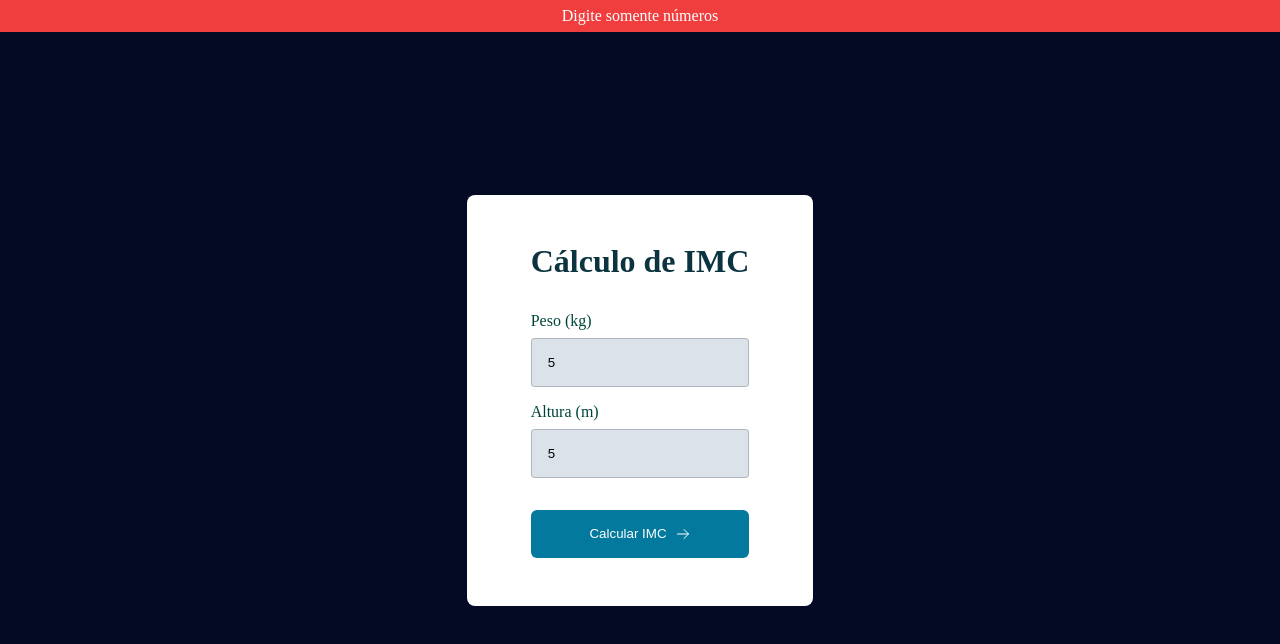
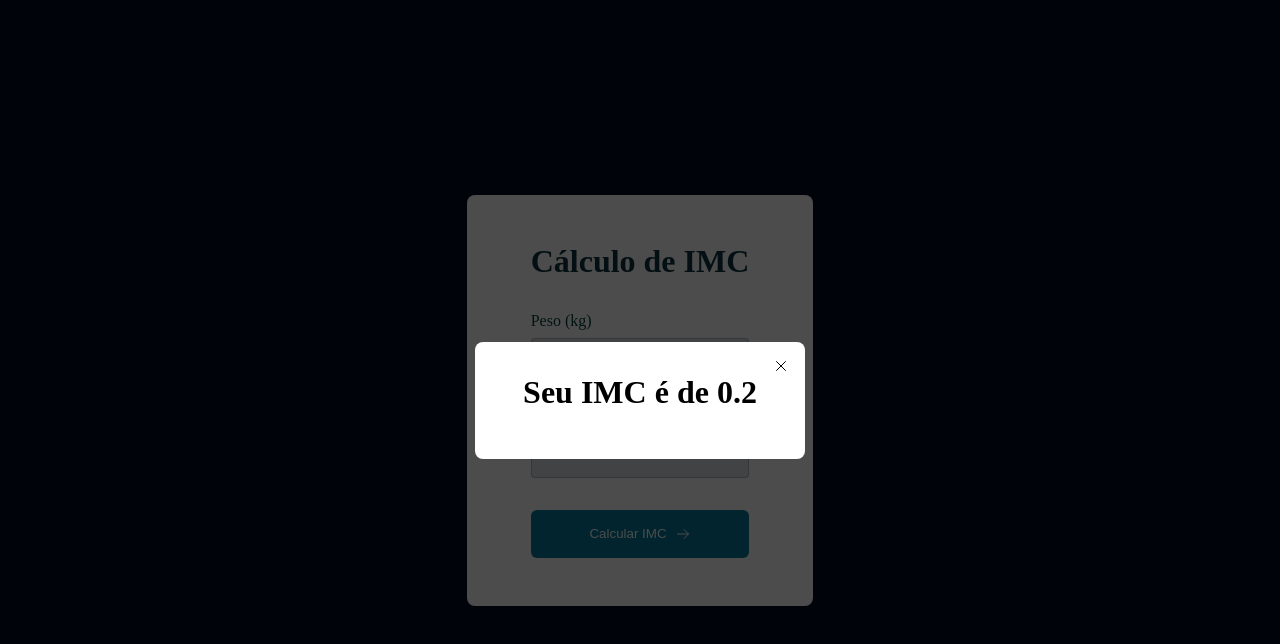
Before and after one commit to alexandrecabraldev/IMC-Calculator, a React (Vite) app: page / in a window 1280 px wide. Both pictures are taken after typing "5", "5" into the empty fields and a click on the button "Calcular IMC". Shown: the top 644 px of the page. Built offline with nearby package versions, Linux system fonts and the light colour scheme.

Commit message:
add context and closeButton

```diff
--- a/src/App.tsx
+++ b/src/App.tsx
@@ -3,28 +3,52 @@ import { ContainerTotal } from "./components/ContainerTotal";
 import { Alert } from "./components/Alert";
 import { Result } from "./components/Result";
 import { useState } from "react";
+import { ContextApp } from "./context/ContextApp";
 
 function App() {
+
+  const [validation,setValidation]=useState(true);
   const [imcValue,setImcValue] = useState(0);
 
+  let inputOne=0;
+  let inputTwo=0;
+
   function handleImc(valueImc:number){
+
     setImcValue(valueImc);
+    console.log(`imc é ${valueImc}`);
   }
 
+  function resetApp(){
+
+  }
+
+
   return (
+    <ContextApp.Provider value={{validation,setValidation,imcValue, setImcValue, inputOne, inputTwo}}>
+      <ContainerTotal>
+        <>
+          <ContainerApp onHandleImc={handleImc} />
+          {
 
-    <ContainerTotal>
-      {
+            (validation)
+            ?
+              (imcValue && imcValue!==Infinity)
+              &&
+                (
 
-        (1==1)
-        ?
-          <Alert>Digite somente números</Alert>
-        :
-          <Result imc={imcValue}/>
-      }
+                    <Result imc={Number(imcValue.toFixed(2))}/>
+                    //resetApp()
 
-      <ContainerApp onHandleImc={handleImc}/>
-    </ContainerTotal>
+                )
+            :
+              (<Alert>Digite somente números</Alert>)
+
+          }
+        </>
+
+      </ContainerTotal>
+    </ContextApp.Provider>
   )
 }
 
--- a/src/components/Alert.tsx
+++ b/src/components/Alert.tsx
@@ -3,15 +3,17 @@ import styled, {keyframes} from "styled-components";
 const SlideDown = keyframes`
     0%{
         transform: translateY(-100%);
+        animation-play-state: running;
     }
 
     100%{
         transform: translateY(0);
+        //animation-play-state: paused;
     }
 `;
 
 export const Alert = styled.div`
-    animation: ${SlideDown} 0.5s;
+    animation: ${SlideDown} 1s;
 
     display: flex;
     justify-content: center;
@@ -23,10 +25,10 @@ export const Alert = styled.div`
     max-height: 2.5rem;
     min-height: 2rem;
     width: 100%;
+    //transform: translateY(-100%);
 
     background-color: ${props=>props.theme.alert};
     color: ${props=>props.theme.white};
 
 
-
 `;
--- a/src/components/ContainerApp.tsx
+++ b/src/components/ContainerApp.tsx
@@ -4,44 +4,69 @@ import { ContainerInner } from "./ContainerInner";
 import { Button } from "./Button";
 import { ContainerInputs } from "./ContainerInputs";
 import { ArrowRight } from "phosphor-react";
-import { useState } from "react";
+import { FormEvent, useContext } from "react";
+import { ContextApp } from "../context/ContextApp";
 
 interface PropsContainerApp{
     onHandleImc:Function;
+    //onHandleButtonClick:Function;
+
 }
 
 export function ContainerApp(props:PropsContainerApp){
 
-    const [valueInputOne, setValueInputOne]= useState(0);
-    const [valueInputTwo, setValueInputTwo]= useState(0);
-    const [imc,setImc]= useState(0);
+    let {validation,imcValue,setValidation,setImcValue,inputOne,inputTwo}=useContext(ContextApp);
+
+    let imcSuport=0;
+    let validationSuport =false;
+
+    function handleChange1(inputValue:string){
+
+        inputOne = Number(inputValue);
+
+        console.log(`value 1: ${inputOne}`);
+
+   }
+
+   function handleChange2(inputValue:string){
+
+        inputTwo = Number(inputValue);
+
+        console.log(`value 2: ${inputTwo}`);
+
+    }
 
 
-   function handleChange1(inputValue:number|string){
+    function imcCalculator(event:FormEvent<HTMLFormElement>){
 
-        let inputValueOne = Number(inputValue);
-        setValueInputOne(inputValueOne);
+        event.preventDefault();
 
-        console.log(`value 1: ${valueInputOne}`);
-   }
+        if(inputOne===0 || inputTwo===0){
+            validationSuport=false;
+            //props.onHandleButtonClick(validationSuport);
+            setValidation(false);
+            console.log(validationSuport);
+            console.log(`validatio ${validation}`)
+        }else{
 
-   function handleChange2(inputValue:number|string){
-        let inputValueTwo = Number(inputValue);
-        setValueInputTwo(inputValueTwo);
+            imcSuport = inputOne/Math.pow(inputTwo,2);
+            validationSuport=true;
 
-        console.log(`value 2: ${valueInputTwo}`);
-    }
+            setValidation(validationSuport);
+            setImcValue(imcSuport);
 
-    function imcCalculator(){
-        setImc(valueInputOne/Math.pow(valueInputTwo,2));
-        props.onHandleImc(imc)
-        console.log(imc);
+            props.onHandleImc(imcSuport);
+            //props.onHandleButtonClick(validationSuport);
+            console.log(validationSuport);
+            console.log(`validatio ${validation}`)
+
+        }
+
     }
 
     return(
 
-
-            <ContainerInner>
+            <ContainerInner onSubmit={imcCalculator}>
 
                 <Title>Cálculo de IMC</Title>
 
@@ -57,10 +82,11 @@ export function ContainerApp(props:PropsContainerApp){
                         title="Altura (m)"
                         labelText="heightInput"
                         onHandleInputContainerApp={handleChange2}
+
                     />
                 </ContainerInputs>
 
-                <Button type="submit" onClick={imcCalculator}>
+                <Button type="submit">
                     <>
                         Calcular IMC
                         <ArrowRight size={16} />
@@ -69,6 +95,5 @@ export function ContainerApp(props:PropsContainerApp){
 
             </ContainerInner>
 
-
     );
 }
--- a/src/components/ContainerInner.tsx
+++ b/src/components/ContainerInner.tsx
@@ -1,6 +1,6 @@
 import styled from "styled-components";
 
-export const ContainerInner = styled.div`
+export const ContainerInner = styled.form`
     max-width: 26.75rem;
     padding: 3rem 4rem;
     background-color: ${props=>props.theme.white};
--- a/src/components/ContainerInputLabel.tsx
+++ b/src/components/ContainerInputLabel.tsx
@@ -1,5 +1,7 @@
 import { ChangeEvent } from "react";
 import styled from "styled-components";
+import { useState,useContext } from "react";
+import { ContextApp } from "../context/ContextApp";
 
 interface PropsContainerInputLabel{
     title:string;
@@ -9,22 +11,41 @@ interface PropsContainerInputLabel{
 
 export function ContainerInputLabel(props:PropsContainerInputLabel){
 
+    let {validation,setValidation }=useContext(ContextApp);
+    const [valueInput, setValueInput]= useState("");
+
     let resultInput;
+
+    //
+    function reset(){
+
+        if(validation){
+            setValueInput("");
+            console.log("reset");
+        }
+ }
+
 
     function handleInput(event:ChangeEvent<HTMLInputElement>){
         resultInput = event.target.value;
+        setValueInput(resultInput);
+
         props.onHandleInputContainerApp(resultInput);
+        //reset();
     }
+
 
     return(
         <ContainerBoxInput>
             <label htmlFor={props.labelText}>{props.title}</label>
-            <input type="number" id={props.labelText} onChange={handleInput}/>
+            <input type="number" id={props.labelText} onChange={handleInput} value={valueInput}/>
         </ContainerBoxInput>
     );
 }
 
-const ContainerBoxInput = styled.form`
+
+
+const ContainerBoxInput = styled.div`
 
     display: flex;
     flex-direction: column;
--- a/src/components/Result.tsx
+++ b/src/components/Result.tsx
@@ -1,20 +1,40 @@
 import styled from "styled-components";
+import {X} from "phosphor-react"
+import { useContext } from "react";
+import { ContextApp } from "../context/ContextApp";
 
 
 interface PropsResult{
     imc:number;
 }
 
+
+
+
 export function Result(props:PropsResult){
+    let{ setValidation } = useContext(ContextApp);
+
+    function closeScreen(){
+        setValidation(false)
+    }
+
+
     return(
         <BackgroundBlack>
-            <ResultIMC>{`Seu IMC é de ${props.imc}`}</ResultIMC>
+            <ResultIMC>
+
+                {`Seu IMC é de ${props.imc}`}
+                <ContainerButtonClose onClick={closeScreen}>
+                    <X size={16}/>
+                </ContainerButtonClose>
+
+            </ResultIMC>
         </BackgroundBlack>
     );
 }
 
 const ResultIMC = styled.div`
-    //position: absolute;
+    position: relative;
     padding: 2rem 3rem 3rem;
     max-width: 23rem;
     background-color: ${props=>props.theme.white};
@@ -23,6 +43,14 @@ const ResultIMC = styled.div`
     opacity: 1;
     font-weight: 700;
     font-size: 2rem;
+`;
+
+const ContainerButtonClose = styled.div`
+    position: absolute;
+    top:1rem;
+    right: 1rem;
+    line-height: 0;
+    cursor: pointer;
 `;
 
 const BackgroundBlack = styled.div`
--- /dev/null
+++ b/src/context/ContextApp.tsx
@@ -0,0 +1,23 @@
+import React, { createContext } from "react";
+
+
+interface ContextApplication{
+  validation:boolean;
+  setValidation: React.Dispatch<React.SetStateAction<boolean>>;
+  imcValue:number;
+  setImcValue: React.Dispatch<React.SetStateAction<number>>;
+  inputOne:number;
+  inputTwo:number;
+
+}
+
+export const ContextApp=createContext<ContextApplication>({
+  validation:false,
+  setValidation:()=>{},
+  imcValue: 0,
+  setImcValue:()=>{},
+  inputOne:0,
+  inputTwo:0,
+
+
+});
```
